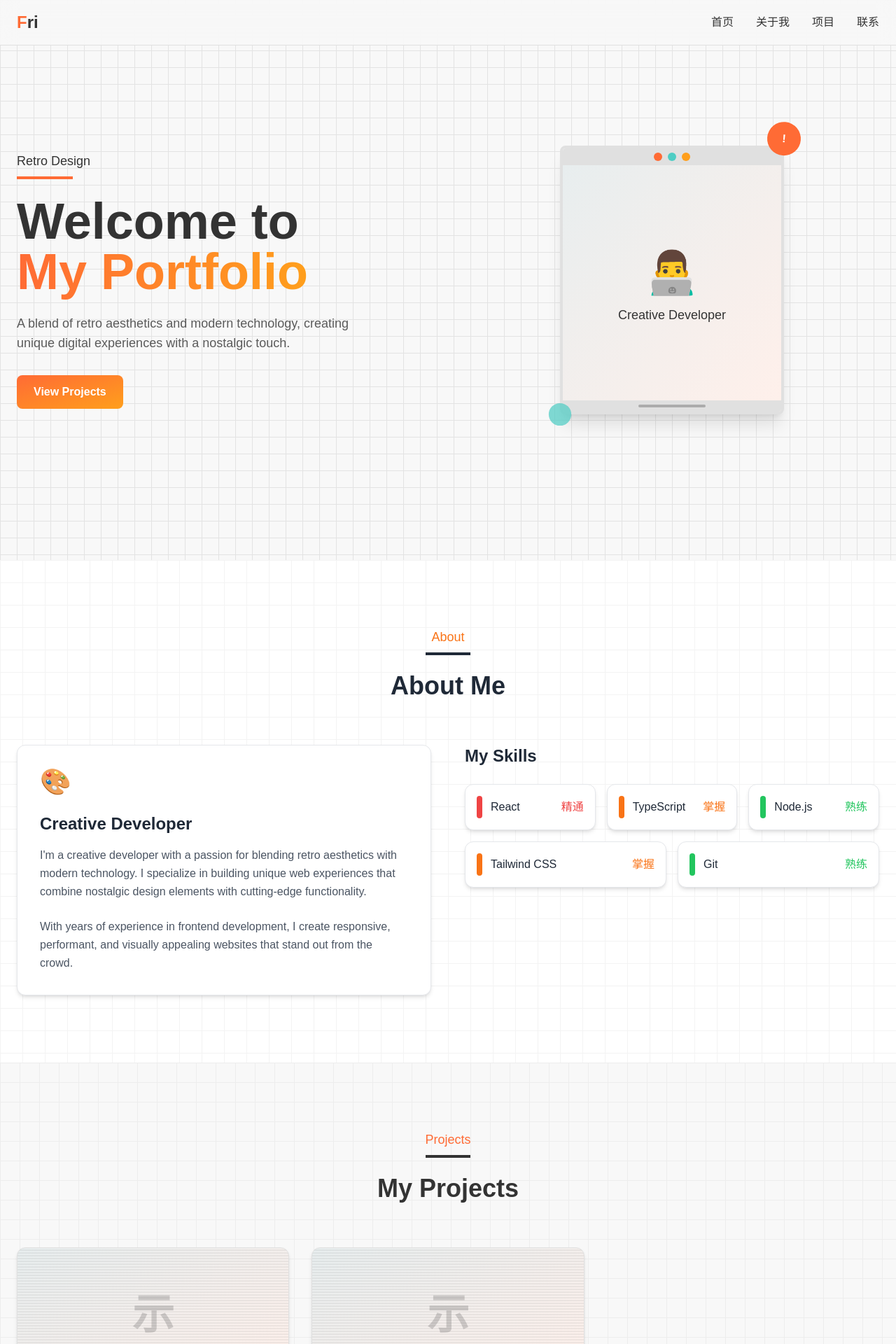
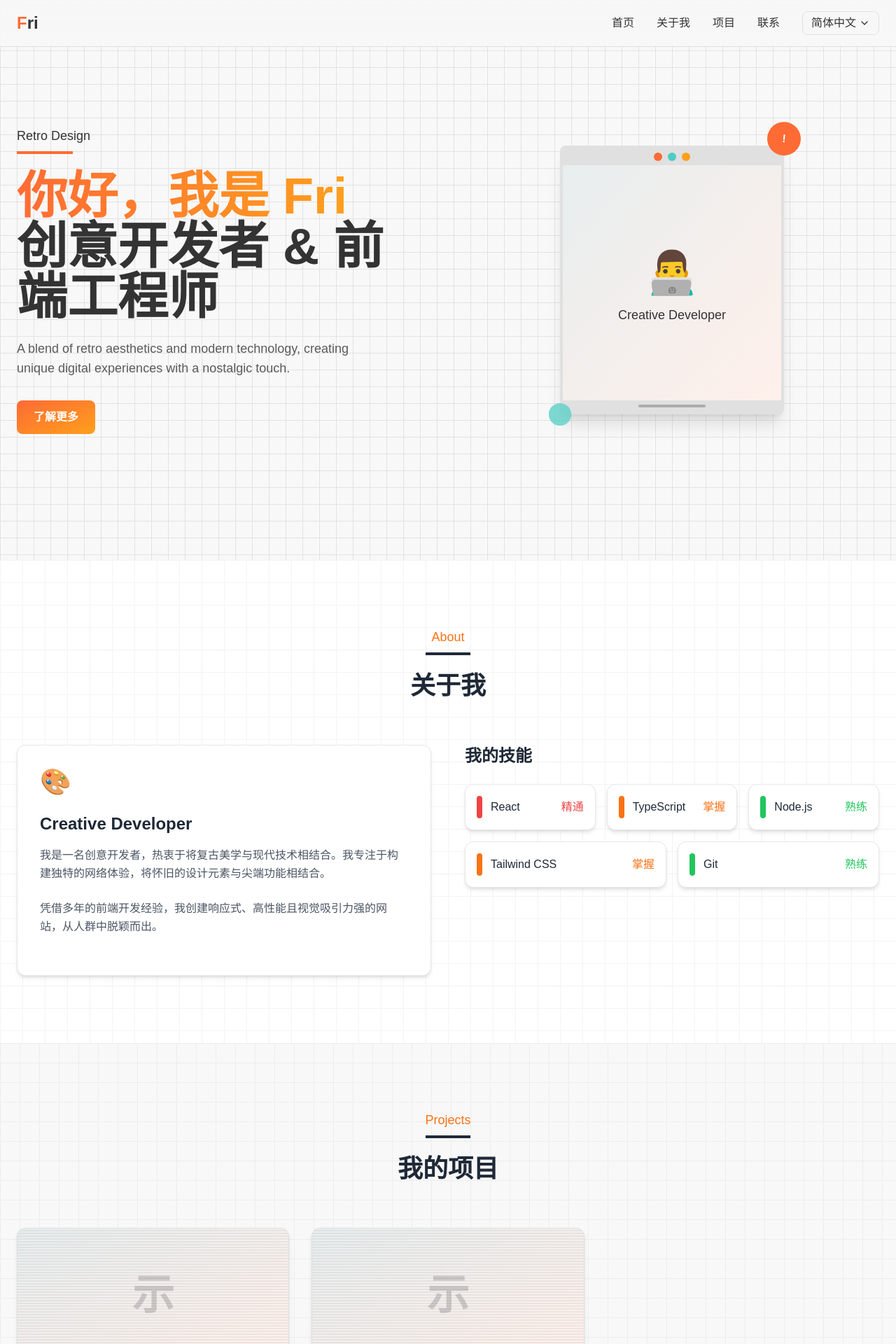
Before and after one commit to logicore-full/vibe_coding_project, a React (Vite) app in the folder Portfolio/: page / in a window 1280 px wide. Shown: the top 1920 px of the page at 70% size. Built offline with nearby package versions, Linux system fonts and the light colour scheme.

Commit message:
添加国际化

```diff
--- a/Portfolio/src/App.tsx
+++ b/Portfolio/src/App.tsx
@@ -4,9 +4,11 @@ import About from './components/About'
 import Projects from './components/Projects'
 import Contact from './components/Contact'
 import Footer from './components/Footer'
+import { LanguageProvider } from './i18n/LanguageContext'
 
 function App() {
   return (
+    <LanguageProvider>
       <div className="min-h-screen">
         <Header />
         <Hero />
@@ -15,6 +17,7 @@ function App() {
         <Contact />
         <Footer />
       </div>
+    </LanguageProvider>
   )
 }
 
--- a/Portfolio/src/components/About.tsx
+++ b/Portfolio/src/components/About.tsx
@@ -1,15 +1,21 @@
 import { motion } from 'framer-motion';
 import { skills } from '../data/skills';
+import { useLanguage } from '../i18n/LanguageContext';
 
 const About = () => {
+  const { t } = useLanguage();
+
   // 根据熟练程度返回对应的颜色
   const getLevelColor = (level: string) => {
     switch (level) {
       case '精通':
+      case 'Expert':
         return 'text-red-500';
       case '掌握':
+      case 'Proficient':
         return 'text-orange-500';
       case '熟练':
+      case 'Skilled':
         return 'text-green-500';
       default:
         return 'text-orange-500';
@@ -20,10 +26,13 @@ const About = () => {
   const getLevelBgColor = (level: string) => {
     switch (level) {
       case '精通':
+      case 'Expert':
         return 'bg-red-500';
       case '掌握':
+      case 'Proficient':
         return 'bg-orange-500';
       case '熟练':
+      case 'Skilled':
         return 'bg-green-500';
       default:
         return 'bg-orange-500';
@@ -45,9 +54,9 @@ const About = () => {
           viewport={{ once: true }}
           transition={{ duration: 0.8, ease: "easeOut" }}
         >
-          <h2 className="text-lg font-medium text-orange-500 mb-2">About</h2>
+          <h2 className="text-lg font-medium text-orange-500 mb-2">{t.about.subtitle}</h2>
           <div className="w-16 h-1 bg-gray-800 mx-auto mb-6"></div>
-          <h3 className="text-4xl font-bold text-gray-800">About Me</h3>
+          <h3 className="text-4xl font-bold text-gray-800">{t.about.title}</h3>
         </motion.div>
 
         <div className="flex flex-col lg:flex-row gap-12 items-start">
@@ -61,15 +70,11 @@ const About = () => {
             <div className="bg-white border border-gray-200 rounded-xl shadow-md p-8 hover:shadow-lg hover:-translate-y-1 transition-all duration-300">
               <div className="text-4xl mb-6">🎨</div>
               <h4 className="text-2xl font-bold text-gray-800 mb-4">Creative Developer</h4>
-              <p className="text-gray-600 mb-6 leading-relaxed">
-                I'm a creative developer with a passion for blending retro aesthetics with modern technology.
-                I specialize in building unique web experiences that combine nostalgic design elements with
-                cutting-edge functionality.
-              </p>
-              <p className="text-gray-600 leading-relaxed">
-                With years of experience in frontend development, I create responsive, performant, and visually
-                appealing websites that stand out from the crowd.
-              </p>
+              {t.about.description.map((paragraph, index) => (
+                <p key={index} className="text-gray-600 mb-6 leading-relaxed">
+                  {paragraph}
+                </p>
+              ))}
             </div>
           </motion.div>
 
@@ -80,7 +85,7 @@ const About = () => {
             viewport={{ once: true }}
             transition={{ duration: 0.8, ease: "easeOut" }}
           >
-            <h4 className="text-2xl font-bold text-gray-800 mb-6">My Skills</h4>
+            <h4 className="text-2xl font-bold text-gray-800 mb-6">{t.about.skills}</h4>
             <div className="flex flex-wrap gap-4">
               {skills.map((skill, index) => (
                 <motion.div
--- a/Portfolio/src/components/Header.tsx
+++ b/Portfolio/src/components/Header.tsx
@@ -1,6 +1,29 @@
 import { motion } from 'framer-motion';
+import { useState } from 'react';
+import { useLanguage } from '../i18n/LanguageContext';
 
 const Header = () => {
+  const [showLanguageDropdown, setShowLanguageDropdown] = useState(false);
+  const { currentLanguage, setCurrentLanguage, t } = useLanguage();
+
+  const languages = [
+    { code: 'zh', name: '简体中文' },
+    { code: 'en', name: 'English (US)' }
+  ];
+
+  const toggleLanguageDropdown = () => {
+    setShowLanguageDropdown(!showLanguageDropdown);
+  };
+
+  const selectLanguage = (language: { code: string; name: string }) => {
+    setCurrentLanguage(language.code);
+    setShowLanguageDropdown(false);
+  };
+
+  const getLanguageName = (code: string) => {
+    return languages.find(lang => lang.code === code)?.name || '简体中文';
+  };
+
   return (
     <header className="fixed top-0 left-0 right-0 z-50 bg-retro-white/90 backdrop-blur-md border-b border-retro-gray">
       <nav className="container mx-auto px-6 py-4 flex justify-between items-center">
@@ -12,6 +35,7 @@ const Header = () => {
         >
           <span className="text-retro-orange">F</span>ri
         </motion.div>
+        <div className="flex items-center space-x-8">
           <motion.ul
             initial={{ opacity: 0, x: 20 }}
             animate={{ opacity: 1, x: 0 }}
@@ -19,18 +43,56 @@ const Header = () => {
             className="flex space-x-8"
           >
             <motion.li whileHover={{ scale: 1.05 }} transition={{ type: "spring", stiffness: 400, damping: 10 }}>
-            <a href="#home" className="hover:text-retro-orange transition-colors duration-300">首页</a>
+              <a href="#home" className="hover:text-retro-orange transition-colors duration-300">{t.nav.home}</a>
             </motion.li>
             <motion.li whileHover={{ scale: 1.05 }} transition={{ type: "spring", stiffness: 400, damping: 10 }}>
-            <a href="#about" className="hover:text-retro-orange transition-colors duration-300">关于我</a>
+              <a href="#about" className="hover:text-retro-orange transition-colors duration-300">{t.nav.about}</a>
             </motion.li>
             <motion.li whileHover={{ scale: 1.05 }} transition={{ type: "spring", stiffness: 400, damping: 10 }}>
-            <a href="#projects" className="hover:text-retro-orange transition-colors duration-300">项目</a>
+              <a href="#projects" className="hover:text-retro-orange transition-colors duration-300">{t.nav.projects}</a>
             </motion.li>
             <motion.li whileHover={{ scale: 1.05 }} transition={{ type: "spring", stiffness: 400, damping: 10 }}>
-            <a href="#contact" className="hover:text-retro-orange transition-colors duration-300">联系</a>
+              <a href="#contact" className="hover:text-retro-orange transition-colors duration-300">{t.nav.contact}</a>
             </motion.li>
           </motion.ul>
+
+          {/* 语言切换下拉框 */}
+          <div className="relative">
+            <motion.button
+              onClick={toggleLanguageDropdown}
+              whileHover={{ scale: 1.05 }}
+              whileTap={{ scale: 0.95 }}
+              className="flex items-center gap-1 px-3 py-1 border border-retro-gray rounded-lg hover:bg-retro-gray/10 transition-colors duration-300"
+            >
+              <span>{getLanguageName(currentLanguage)}</span>
+              <svg xmlns="http://www.w3.org/2000/svg" width="16" height="16" viewBox="0 0 24 24" fill="none" stroke="currentColor" strokeWidth="2" strokeLinecap="round" strokeLinejoin="round">
+                <path d="m6 9 6 6 6-6"/>
+              </svg>
+            </motion.button>
+
+            {showLanguageDropdown && (
+              <motion.div
+                initial={{ opacity: 0, y: -10 }}
+                animate={{ opacity: 1, y: 0 }}
+                exit={{ opacity: 0, y: -10 }}
+                className="absolute right-0 mt-2 w-48 bg-white border border-retro-gray rounded-lg shadow-lg z-50"
+              >
+                <ul className="py-1">
+                  {languages.map((language) => (
+                    <li key={language.code}>
+                      <button
+                        onClick={() => selectLanguage(language)}
+                        className={`w-full text-left px-4 py-2 hover:bg-retro-gray/10 transition-colors duration-300 ${currentLanguage === language.name ? 'bg-retro-orange/10 text-retro-orange' : ''}`}
+                      >
+                        {language.name}
+                      </button>
+                    </li>
+                  ))}
+                </ul>
+              </motion.div>
+            )}
+          </div>
+        </div>
       </nav>
     </header>
   );
--- a/Portfolio/src/components/Hero.tsx
+++ b/Portfolio/src/components/Hero.tsx
@@ -1,6 +1,8 @@
 import { motion } from 'framer-motion';
+import { useLanguage } from '../i18n/LanguageContext';
 
 const Hero = () => {
+  const { t } = useLanguage();
   return (
     <section id="home" className="min-h-screen flex items-center justify-center bg-retro-white relative overflow-hidden">
       {/* Background grid effect */}
@@ -32,9 +34,9 @@ const Hero = () => {
               transition={{ duration: 0.6, ease: "easeOut", delay: 0.3 }}
               className="text-5xl md:text-7xl font-bold mb-6"
             >
-              <span className="text-retro-dark">Welcome to</span>
+              <span className="text-gradient">{t.hero.title}</span>
               <br />
-              <span className="text-gradient">My Portfolio</span>
+              <span className="text-retro-dark">{t.hero.subtitle}</span>
             </motion.h1>
 
             <motion.p
@@ -55,7 +57,7 @@ const Hero = () => {
               href="#projects"
               className="retro-button inline-block"
             >
-              View Projects
+              {t.hero.btnText}
             </motion.a>
           </motion.div>
 
--- a/Portfolio/src/components/Projects.tsx
+++ b/Portfolio/src/components/Projects.tsx
@@ -1,7 +1,10 @@
 import { motion } from 'framer-motion';
 import { projects } from '../data/projects';
+import { useLanguage } from '../i18n/LanguageContext';
 
 const Projects = () => {
+  const { t } = useLanguage();
+
   return (
     <section id="projects" className="py-24 bg-retro-white relative">
       {/* Background grid effect */}
@@ -17,9 +20,9 @@ const Projects = () => {
           viewport={{ once: true }}
           transition={{ duration: 0.8, ease: "easeOut" }}
         >
-          <h2 className="text-lg font-medium text-retro-orange mb-2">Projects</h2>
-          <div className="w-16 h-1 bg-retro-dark mx-auto mb-6"></div>
-          <h3 className="text-4xl font-bold text-retro-dark">My Projects</h3>
+          <h2 className="text-lg font-medium text-orange-500 mb-2">{t.projects.subtitle}</h2>
+          <div className="w-16 h-1 bg-gray-800 mx-auto mb-6"></div>
+          <h3 className="text-4xl font-bold text-gray-800">{t.projects.title}</h3>
         </motion.div>
 
         <div className="grid grid-cols-1 md:grid-cols-2 lg:grid-cols-3 gap-8">
@@ -29,11 +32,10 @@ const Projects = () => {
               initial={{ opacity: 0, y: 30 }}
               whileInView={{ opacity: 1, y: 0 }}
               viewport={{ once: true }}
-              transition={{ duration: 0.8, ease: "easeOut", delay: index * 0.1 }}
               whileHover={{ y: -10 }}
               transition={{
                 hover: { type: "spring", stiffness: 300, damping: 15 },
-                initial: { duration: 0.8, ease: "easeOut" }
+                initial: { duration: 0.8, ease: "easeOut", delay: index * 0.1 }
               }}
               className="bg-retro-card border-retro overflow-hidden"
             >
--- /dev/null
+++ b/Portfolio/src/i18n/LanguageContext.tsx
@@ -0,0 +1,34 @@
+import React, { createContext, useContext, useState, ReactNode } from 'react';
+import { translations, Translation } from './translations';
+
+interface LanguageContextType {
+  currentLanguage: string;
+  setCurrentLanguage: (lang: string) => void;
+  t: Translation;
+}
+
+const LanguageContext = createContext<LanguageContextType | undefined>(undefined);
+
+export const useLanguage = () => {
+  const context = useContext(LanguageContext);
+  if (!context) {
+    throw new Error('useLanguage must be used within a LanguageProvider');
+  }
+  return context;
+};
+
+interface LanguageProviderProps {
+  children: ReactNode;
+}
+
+export const LanguageProvider: React.FC<LanguageProviderProps> = ({ children }) => {
+  const [currentLanguage, setCurrentLanguage] = useState('zh');
+
+  const t = translations[currentLanguage] || translations.zh;
+
+  return (
+    <LanguageContext.Provider value={{ currentLanguage, setCurrentLanguage, t }}>
+      {children}
+    </LanguageContext.Provider>
+  );
+};
--- /dev/null
+++ b/Portfolio/src/i18n/translations.ts
@@ -0,0 +1,141 @@
+export interface Translation {
+  nav: {
+    home: string;
+    about: string;
+    projects: string;
+    contact: string;
+  };
+  hero: {
+    title: string;
+    subtitle: string;
+    btnText: string;
+  };
+  about: {
+    title: string;
+    subtitle: string;
+    description: string[];
+    skills: string;
+  };
+  projects: {
+    title: string;
+    subtitle: string;
+  };
+  contact: {
+    title: string;
+    subtitle: string;
+    description: string;
+    form: {
+      name: string;
+      email: string;
+      message: string;
+      btnText: string;
+    };
+    links: {
+      email: string;
+      github: string;
+      wechat: string;
+    };
+  };
+  footer: {
+    rights: string;
+    privacy: string;
+    terms: string;
+  };
+}
+
+export const translations: Record<string, Translation> = {
+  zh: {
+    nav: {
+      home: '首页',
+      about: '关于我',
+      projects: '项目',
+      contact: '联系',
+    },
+    hero: {
+      title: '你好，我是 Fri',
+      subtitle: '创意开发者 & 前端工程师',
+      btnText: '了解更多',
+    },
+    about: {
+      title: '关于我',
+      subtitle: 'About',
+      description: [
+        '我是一名创意开发者，热衷于将复古美学与现代技术相结合。我专注于构建独特的网络体验，将怀旧的设计元素与尖端功能相结合。',
+        '凭借多年的前端开发经验，我创建响应式、高性能且视觉吸引力强的网站，从人群中脱颖而出。',
+      ],
+      skills: '我的技能',
+    },
+    projects: {
+      title: '我的项目',
+      subtitle: 'Projects',
+    },
+    contact: {
+      title: '联系我',
+      subtitle: 'Contact',
+      description: '如果您有任何问题或项目想法，请随时与我联系！',
+      form: {
+        name: '您的姓名',
+        email: '您的邮箱',
+        message: '您的消息',
+        btnText: '发送消息',
+      },
+      links: {
+        email: '邮箱',
+        github: 'GitHub',
+        wechat: '微信',
+      },
+    },
+    footer: {
+      rights: '© 2024 Fri. 保留所有权利。',
+      privacy: '隐私政策',
+      terms: '服务条款',
+    },
+  },
+  en: {
+    nav: {
+      home: 'Home',
+      about: 'About',
+      projects: 'Projects',
+      contact: 'Contact',
+    },
+    hero: {
+      title: 'Hello, I\'m Fri',
+      subtitle: 'Creative Developer & Frontend Engineer',
+      btnText: 'Learn More',
+    },
+    about: {
+      title: 'About Me',
+      subtitle: 'About',
+      description: [
+        'I\'m a creative developer with a passion for blending retro aesthetics with modern technology. I specialize in building unique web experiences that combine nostalgic design elements with cutting-edge functionality.',
+        'With years of experience in frontend development, I create responsive, performant, and visually appealing websites that stand out from the crowd.',
+      ],
+      skills: 'My Skills',
+    },
+    projects: {
+      title: 'My Projects',
+      subtitle: 'Projects',
+    },
+    contact: {
+      title: 'Get In Touch',
+      subtitle: 'Contact',
+      description: 'If you have any questions or project ideas, feel free to reach out to me!',
+      form: {
+        name: 'Your Name',
+        email: 'Your Email',
+        message: 'Your Message',
+        btnText: 'Send Message',
+      },
+      links: {
+        email: 'Email',
+        github: 'GitHub',
+        wechat: 'WeChat',
+      },
+    },
+    footer: {
+      rights: '© 2024 Fri. All rights reserved.',
+      privacy: 'Privacy Policy',
+      terms: 'Terms of Service',
+    },
+  },
+};
```
Also changed, not shown: Portfolio/src/components/Contact.tsx (+10 -7 lines), Portfolio/src/components/Footer.tsx (+6 -3 lines), 1 other file (tests, documents, lock files or other folders). Lines whose indentation alone changed are shown as unchanged.
